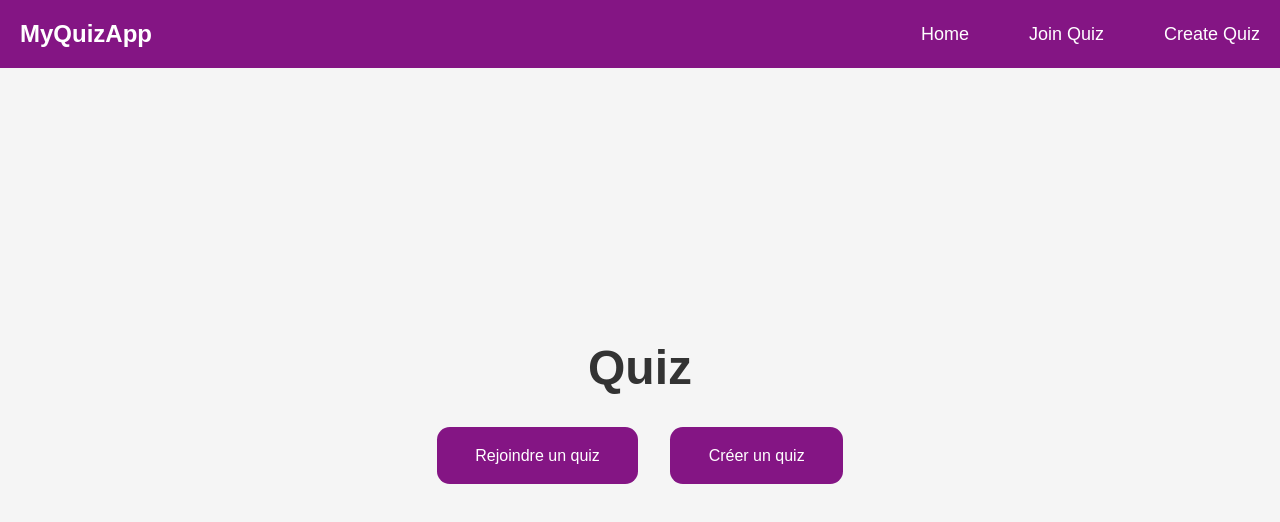
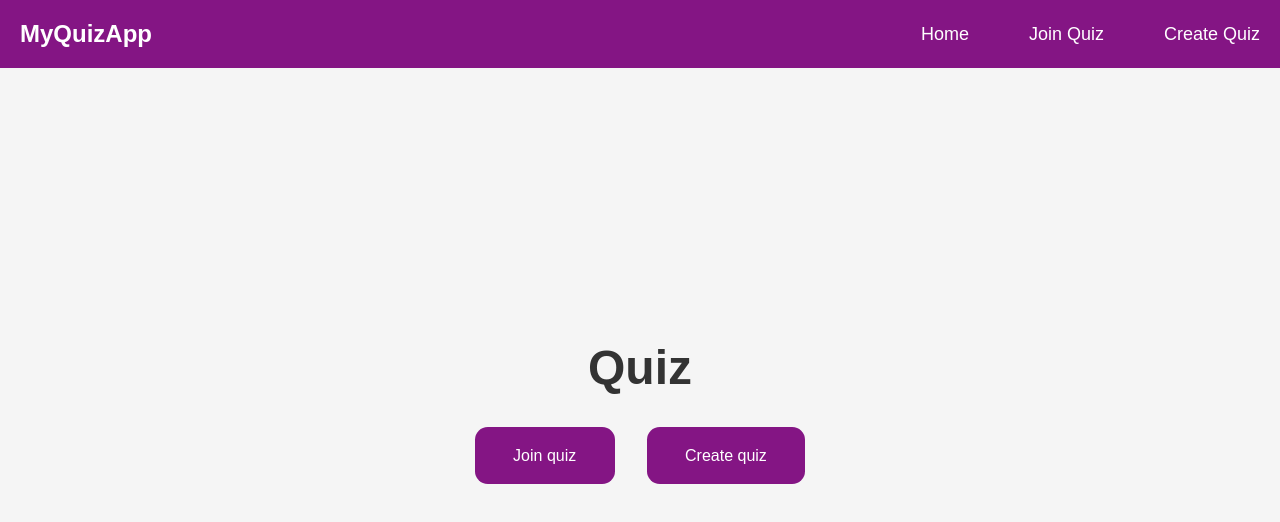
Before and after one commit to Floupper/BinaryWizards-Web, a React (Create React App) app in the folder binarywizards-webapp/: page / in a window 1280 px wide. Shown: the top 522 px of the page. Built offline with nearby package versions, Linux system fonts and the light colour scheme.

Commit message:
fix:(HomePage):translate HomePage

```diff
--- a/binarywizards-webapp/src/pages/HomeScreen.js
+++ b/binarywizards-webapp/src/pages/HomeScreen.js
@@ -9,8 +9,8 @@ export default function HomeScreen() {
         <div className="App">
             <h1>Quiz</h1>
             <div className="button-group">
-                <button onClick={() => navigate('/join-quiz')}>Rejoindre un quiz</button>
-                <button onClick={() => navigate('/create-quiz')}>Créer un quiz</button>
+                <button onClick={() => navigate('/join-quiz')}>Join quiz</button>
+                <button onClick={() => navigate('/create-quiz')}>Create quiz</button>
             </div>
         </div>
     );
```
